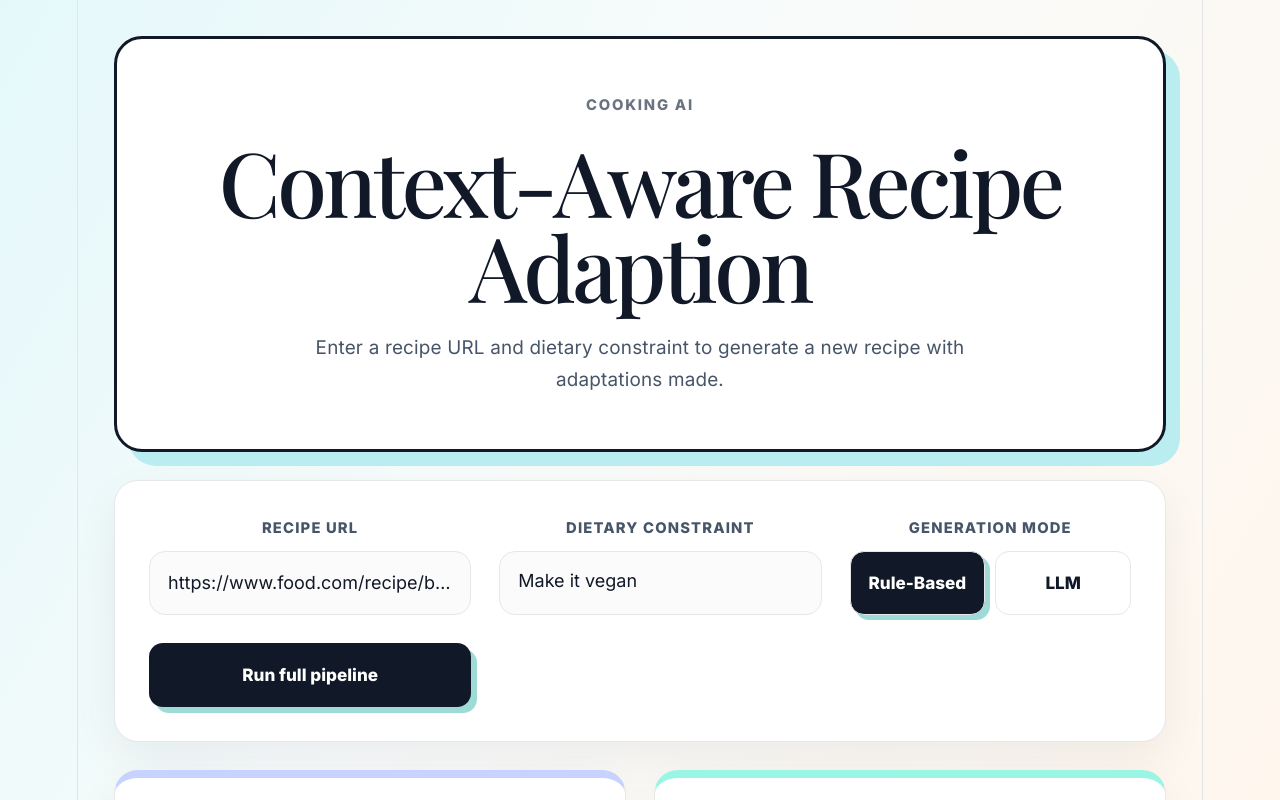
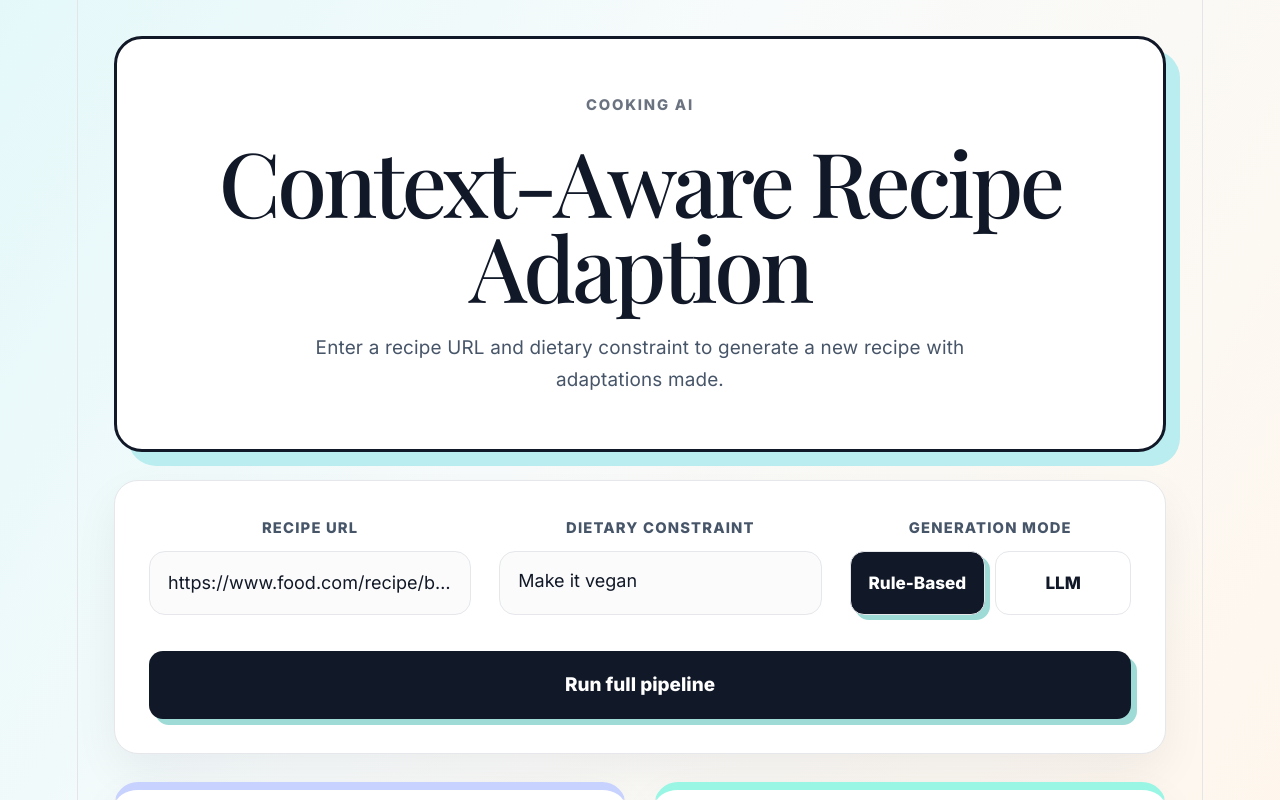
Before and after one commit to rpakrasi/49595-project, a React app in the folder frontend/: page / in a window 1280 px wide. Shown: the top 800 px of the page. Built offline with nearby package versions, Linux system fonts and the light colour scheme; the HTML template or start-up script is replaced by a standard one.

Commit message:
align buttons

```diff
--- a/frontend/src/App.css
+++ b/frontend/src/App.css
@@ -190,6 +190,16 @@ button:hover {
 button:disabled {
   opacity: 0.65;
   cursor: wait;
+}
+
+.controls > button{
+  grid-column: 1 / -1;
+  width: 100%;
+  justify-self: stretch;
+  margin-top: 8px;
+  padding: 20px 24px;
+  font-size: 1.05rem;
+  height: 68px;
 }
 
 .error {
```
